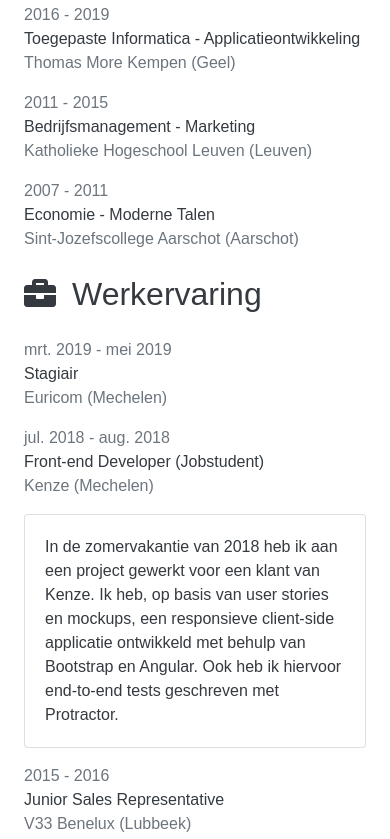
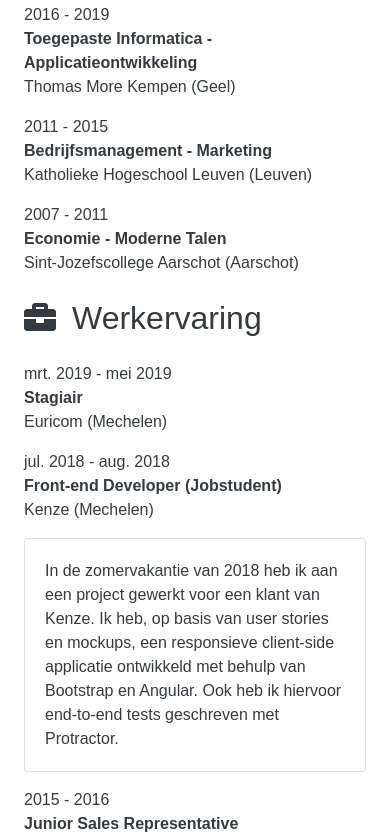
Before and after one commit to degeens/resume, a website: page index.html in a window 390 px wide. Shown: the part 579-1418 px from the top of the page. Drawn offline with Linux system fonts and the light colour scheme.

Commit message:
Increase contrast between text and background for better accessibility

```diff
--- a/index.html
+++ b/index.html
@@ -47,19 +47,19 @@
                     <h2 class="my-4"><i class="fas fa-graduation-cap mr-3"></i>Opleiding</h2>
                     <ul class="list-unstyled">
                         <li>
-                            <p class="period-top text-muted mb-0">2016 - 2019</p>
-                            <p class="mb-0">Toegepaste Informatica - Applicatieontwikkeling<span class="period-right text-muted float-right">2016 - 2019</span></p>
-                            <p class="text-muted">Thomas More Kempen (Geel)</p>
+                            <p class="period-top mb-0">2016 - 2019</p>
+                            <p class="font-weight-bold mb-0">Toegepaste Informatica - Applicatieontwikkeling<span class="period-right font-weight-normal float-right">2016 - 2019</span></p>
+                            <p>Thomas More Kempen (Geel)</p>
                         </li>
                         <li>
-                            <p class="period-top text-muted mb-0">2011 - 2015</p>
-                            <p class="mb-0">Bedrijfsmanagement - Marketing<span class="period-right text-muted float-right">2011 - 2015</span></p>
-                            <p class="text-muted">Katholieke Hogeschool Leuven (Leuven)</p>
+                            <p class="period-top mb-0">2011 - 2015</p>
+                            <p class="font-weight-bold mb-0">Bedrijfsmanagement - Marketing<span class="period-right font-weight-normal float-right">2011 - 2015</span></p>
+                            <p>Katholieke Hogeschool Leuven (Leuven)</p>
                         </li>
                         <li>
-                            <p class="period-top text-muted mb-0">2007 - 2011</p>
-                            <p class="mb-0">Economie - Moderne Talen<span class="period-right text-muted float-right">2007 - 2011</span></p>
-                            <p class="text-muted">Sint-Jozefscollege Aarschot (Aarschot)</p>
+                            <p class="period-top mb-0">2007 - 2011</p>
+                            <p class="font-weight-bold mb-0">Economie - Moderne Talen<span class="period-right font-weight-normal float-right">2007 - 2011</span></p>
+                            <p>Sint-Jozefscollege Aarschot (Aarschot)</p>
                         </li>
                     </ul>
                 </section>
@@ -67,14 +67,14 @@
                     <h2 class="my-4"><i class="fas fa-briefcase mr-3"></i>Werkervaring</h2>
                     <ul class="list-unstyled">
                         <li>
-                            <p class="period-top text-muted mb-0">mrt. 2019 - mei 2019</p>
-                            <p class="mb-0">Stagiair<span class="period-right text-muted float-right">mrt. 2019 - mei 2019</span></p>
-                            <p class="text-muted">Euricom (Mechelen)</p>
+                            <p class="period-top mb-0">mrt. 2019 - mei 2019</p>
+                            <p class="font-weight-bold mb-0">Stagiair<span class="period-right font-weight-normal float-right">mrt. 2019 - mei 2019</span></p>
+                            <p>Euricom (Mechelen)</p>
                         </li>
                         <li>
-                            <p class="period-top text-muted mb-0">jul. 2018 - aug. 2018</p>
-                            <p class="mb-0">Front-end Developer (Jobstudent)<span class="period-right text-muted float-right">jul. 2018 - aug. 2018</span></p>
-                            <p class="text-muted">Kenze (Mechelen)</p>
+                            <p class="period-top mb-0">jul. 2018 - aug. 2018</p>
+                            <p class="font-weight-bold mb-0">Front-end Developer (Jobstudent)<span class="period-right font-weight-normal float-right">jul. 2018 - aug. 2018</span></p>
+                            <p>Kenze (Mechelen)</p>
                             <div class="card mb-3">
                                 <div class="card-body">
                                     In de zomervakantie van 2018 heb ik aan een project gewerkt voor een klant van Kenze. Ik heb, op basis van user stories en mockups, een responsieve client-side applicatie ontwikkeld met behulp van Bootstrap en Angular. Ook heb ik hiervoor end-to-end tests geschreven met Protractor.
@@ -82,9 +82,9 @@
                             </div>
                         </li>
                         <li>
-                            <p class="period-top text-muted mb-0">2015 - 2016</p>
-                            <p class="mb-0">Junior Sales Representative<span class="period-right text-muted float-right">2015 - 2016</span></p>
-                            <p class="text-muted">V33 Benelux (Lubbeek)</p>
+                            <p class="period-top mb-0">2015 - 2016</p>
+                            <p class="font-weight-bold mb-0">Junior Sales Representative<span class="period-right font-weight-normal float-right">2015 - 2016</span></p>
+                            <p>V33 Benelux (Lubbeek)</p>
                         </li>
                     </ul>
                 </section>
@@ -92,7 +92,7 @@
                     <h2 class="my-4"><i class="fas fa-keyboard mr-3"></i>IT-kennis</h2>
                     <div class="row">
                         <section class="col-md">
-                            <h3 class="text-muted mb-0">Talen</h3>
+                            <h3 class="font-weight-bold mb-0">Talen</h3>
                             <ul>
                                 <li>C#</li>
                                 <li>Java</li>
@@ -108,7 +108,7 @@
                             </ul>
                         </section>
                         <section class="col-md">
-                            <h3 class="text-muted mb-0">Frameworks</h3>
+                            <h3 class="font-weight-bold mb-0">Frameworks</h3>
                             <ul>
                                 <li>ASP.NET MVC</li>
                                 <li>WPF</li>
@@ -127,7 +127,7 @@
                             </ul>
                         </section>
                         <section class="col-md">
-                            <h3 class="text-muted mb-0">Andere</h3>
+                            <h3 class="font-weight-bold mb-0">Andere</h3>
                             <ul>
                                 <li>Git</li>
                                 <li>Node.js</li>
@@ -165,8 +165,8 @@
         </div> <!-- end of row div -->
     </div> <!-- end of container div -->
 
-    <footer class="text-center text-muted d-none d-sm-block mb-4">
-        <p><small>Gebouwd door <strong><a href="" class="text-muted">Stijn Geens</a></strong></small></p>
+    <footer class="text-center d-none d-sm-block mb-4">
+        <p><small>Gebouwd door <strong><a href="" class="text-dark">Stijn Geens</a></strong></small></p>
     </footer>
   </body>
 </html>
--- a/scss/custom.scss
+++ b/scss/custom.scss
@@ -25,7 +25,7 @@
         }
 
         .period-top {
-            @media (min-width: 495px) {
+            @media (min-width: 525px) {
                 display: none;
             }
         }
@@ -33,7 +33,7 @@
         .period-right {
             display: none;
 
-            @media (min-width: 495px) {
+            @media (min-width: 525px) {
                 display: block;
             }
         }
```
Also changed, not shown: css/custom.min.css.
